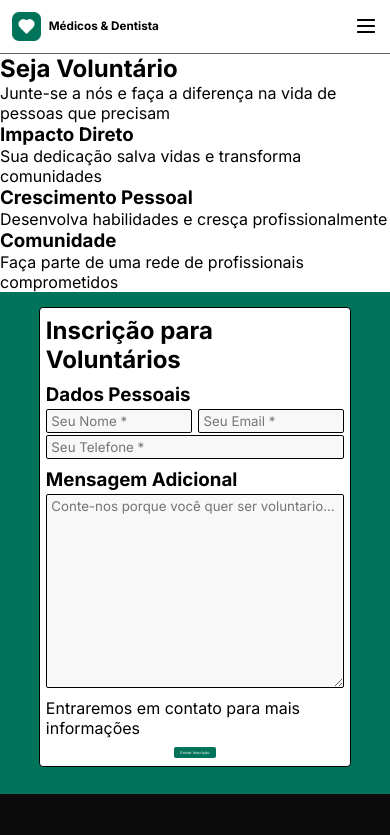
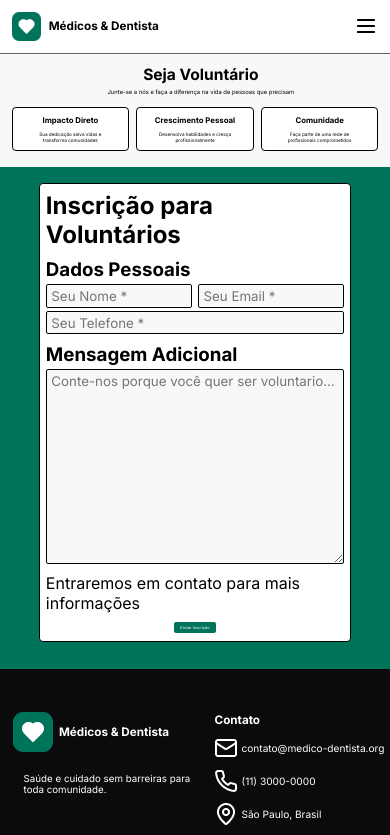
Before and after one commit to Al3ncar/MedDent-connect, a React (Vite) app: page /seja-voluntario in a window 390 px wide. Shown: the top 835 px of the page. Built offline with nearby package versions, Linux system fonts and the light colour scheme.

Commit message:
style: added new variables and change breakpoints

```diff
--- a/src/styles/components/ui/card.module.scss
+++ b/src/styles/components/ui/card.module.scss
@@ -1,16 +1,24 @@
 @use "../../base/variables" as V;
 
 .outline,
-.default {
+.default,
+.solid {
   display: flex;
   justify-content: center;
   align-items: center;
   text-align: center;
   flex-direction: column;
   border-radius: 1vw;
+  transition: all 0.2s;
 
   p {
     margin-top: 6%;
+  }
+
+  &:hover {
+    transition: all 0.2s;
+    transform: scale(1.05);
+    cursor: pointer;
   }
 }
 
@@ -49,6 +57,20 @@
       width: 73%;
       font-size: 1.1vw;
     }
+  }
+}
+
+.solid {
+  width: 33%;
+  padding: 2%;
+  border: solid 0.1vw #000;
+  background-color: #fff;
+  h3 {
+    font-size: 2vw;
+  }
+  p {
+    width: 80%;
+    font-size: 1.2vw;
   }
 }
 
@@ -118,7 +140,7 @@
     padding: 4% 2%;
   }
 }
-@media (max-width: 550px) {
+@media (max-width: 592px) {
   .outline,
   .default {
     p {
--- a/src/styles/components/ui/content.module.scss
+++ b/src/styles/components/ui/content.module.scss
@@ -1,6 +1,7 @@
 @use "../../base/variables" as V;
 
 .content {
+  &__volunteer,
   &__impact,
   &__mission {
     padding-bottom: 2%;
@@ -33,11 +34,18 @@
     }
   }
   &__impact {
+    padding: 2% 0 5% 0;
     .cards {
       @include V.flex-between;
       align-items: stretch;
       padding: 2% 3%;
     }
+  }
+
+  &__volunteer {
+    text-align: center;
+    color: black;
+    background-color: V.$background-volunteer;
   }
 
   @media (max-width: 1224px) {
@@ -68,7 +76,7 @@
       }
     }
   }
-  @media (max-width: 550px) {
+  @media (max-width: 592px) {
     &__impact,
     &__mission {
       text-align: center;
```
